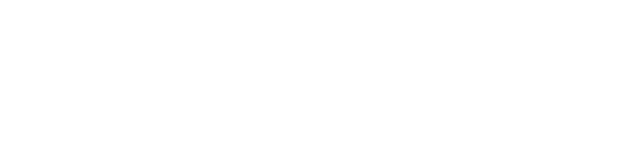
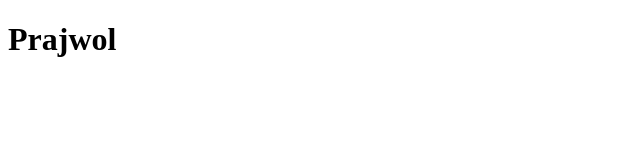
Before and after one commit to prajwol502/test, a plain HTML site: page index.html in a window 1280 px wide. Shown: the whole page, without its empty margins (0-640 px from the left). Drawn offline with Linux system fonts and the light colour scheme.

Commit message:
for branch a

```diff
--- a/index.html
+++ b/index.html
@@ -6,6 +6,6 @@
     <title>Document</title>
 </head>
 <body>
-
+   <h1>Prajwol</h1>
 </body>
 </html>
```
